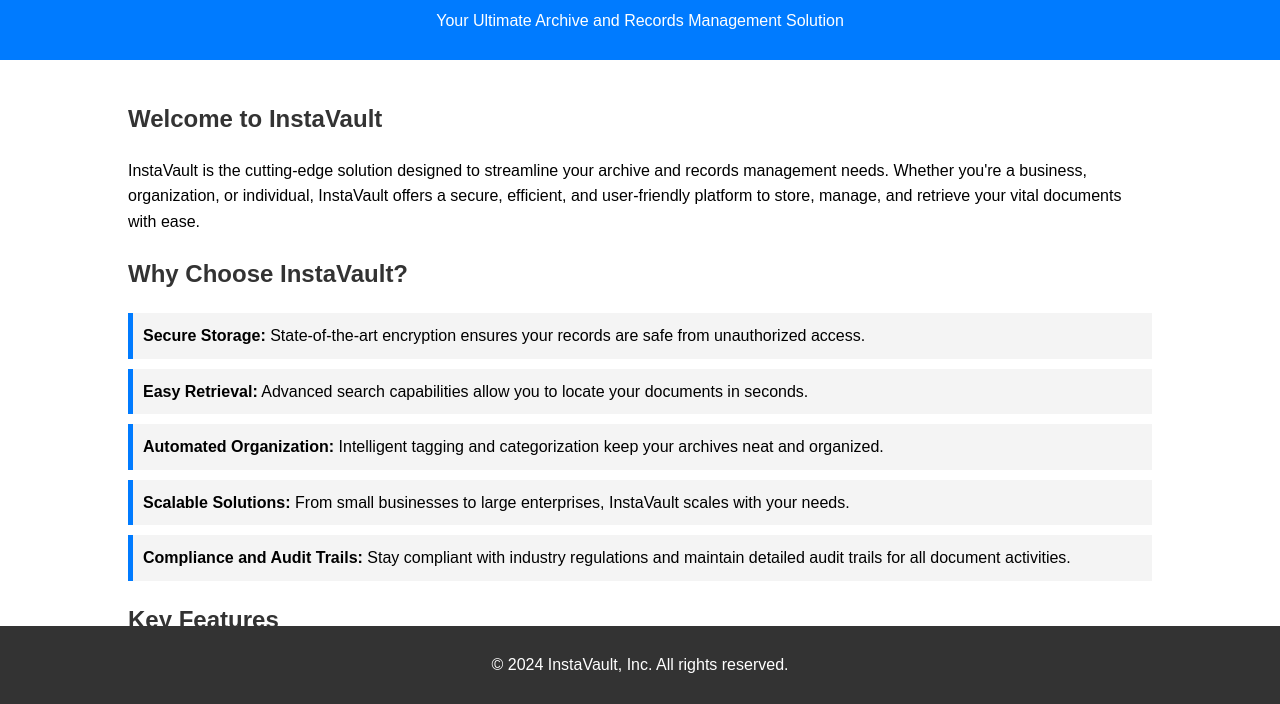
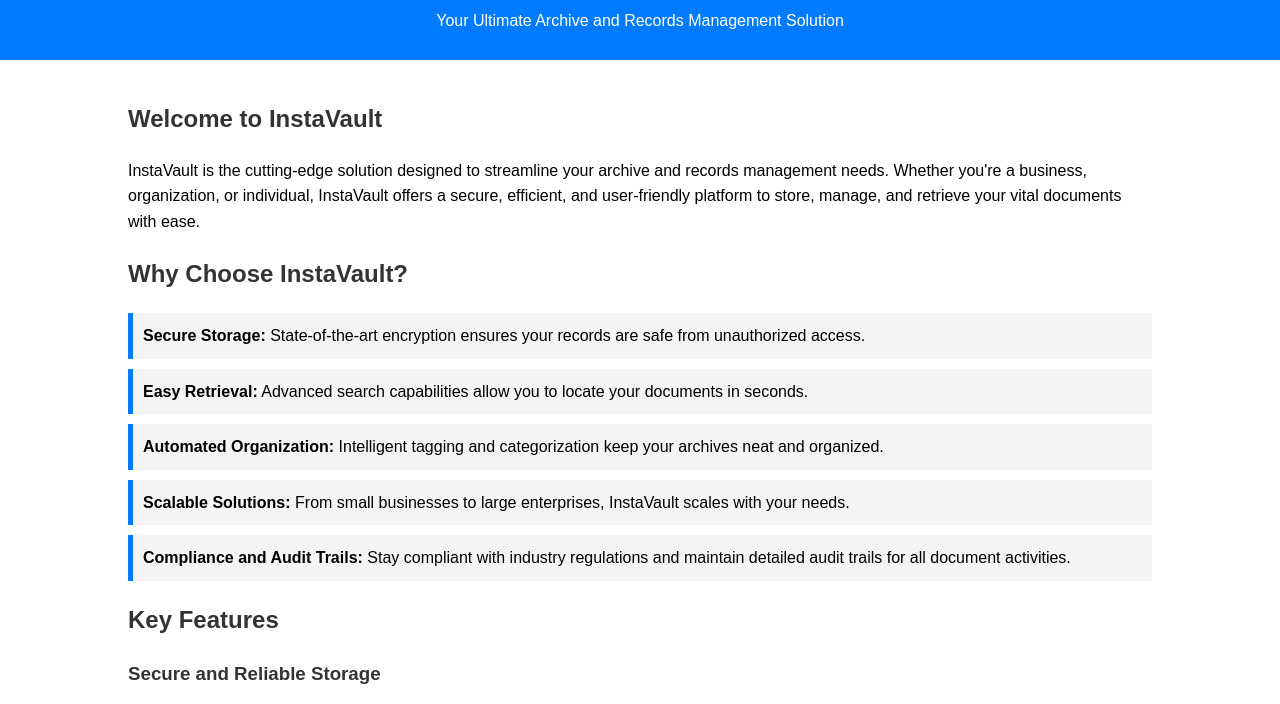
Before and after one commit to nm-instavault/nm-instavault.github.io, a plain HTML site: page index.html in a window 1280 px wide. Shown: the part 96-800 px from the top of the page. Drawn offline with Linux system fonts and the light colour scheme.

Commit message:
Update index.html

```diff
--- a/index.html
+++ b/index.html
@@ -120,11 +120,5 @@
         <p>Have questions or need assistance? Our dedicated support team is here to help. Contact us at <a href="mailto:support@instavault.com">support@instavault.com</a></p>
     </section>
 </div>
-<br/>
-<br/>
-<br/>
-<footer>
-    <p>© 2024 InstaVault, Inc. All rights reserved.</p>
-</footer>
 </body>
 </html>
```
